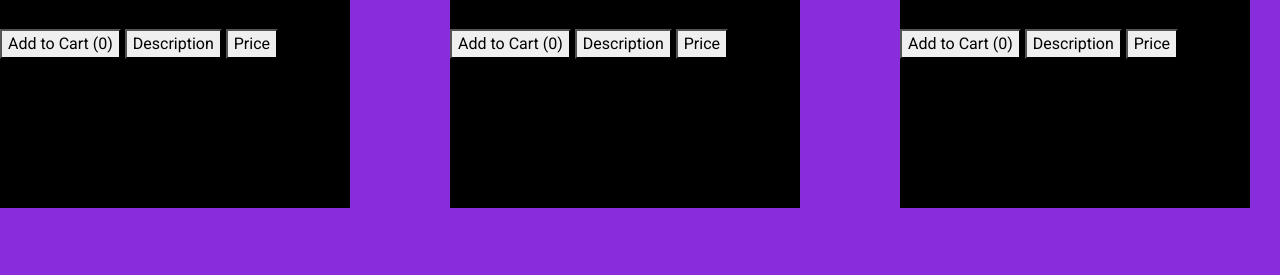
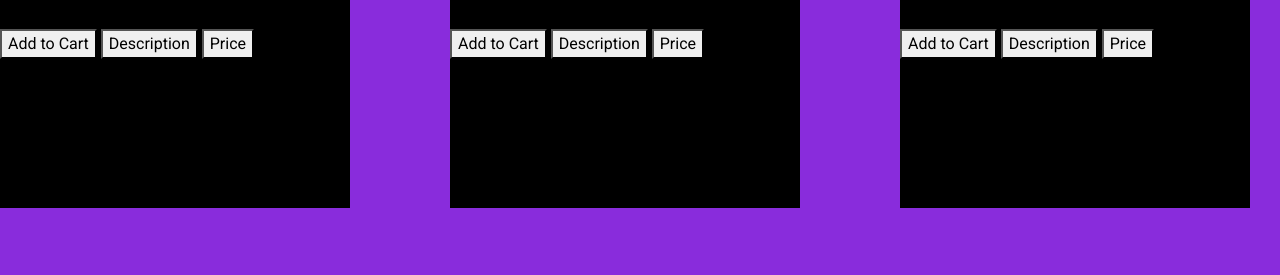
Before and after one commit to jords-springy/juju_sportswear, a plain HTML site: page html/product.html in a window 1280 px wide. Shown: the part 510-785 px from the top of the page. Drawn offline with nearby package versions, Linux system fonts and the light colour scheme; grey boxes are pictures that could not be loaded.

Commit message:
fixed errors

```diff
--- a/script/product.js
+++ b/script/product.js
@@ -8,17 +8,17 @@ function createProduct(name, category, imageUrl, description, quantity, price) {
     this.id = Math.random().toString(36).substr(2, 9);
   }
 
-  let product1 = new createProduct("Men's Graphic Tracksuit", "Men's Sportswear", "https://jords-springy.github.io/hostedimages/images/mens_tracksuit.png",1, "Show your love to the league by suiting up with the Brooklyn Nets Tracksuit. Classic graphics over lightweight and breathable fabric make it a go-to layer for hoopers. With its relaxed fit, it easily layers over your gear.", 1, 2199.99);
+  let product1 = new createProduct("Men's Graphic Tracksuit", "Men's Sportswear", "https://jords-springy.github.io/hostedimages/images/mens_tracksuit.png", "Show your love to the league by suiting up with the Brooklyn Nets Tracksuit. Classic graphics over lightweight and breathable fabric make it a go-to layer for hoopers. With its relaxed fit, it easily layers over your gear.",1, 2199.99);
 
-  let product2 = new createProduct("Men's Road Running Shoes", "Men's Sportswear", "https://jords-springy.github.io/hostedimages/images/mens_nikewin.png",1, "Experience energy return with a combination of Cushlon 3.0 foam and a full-length Nike Air unit in the midsole. Plus, an elastic midfoot band and a spacious forefoot provide an accommodating, comfortable fit.", 1, 2299.99);
+  let product2 = new createProduct("Men's Road Running Shoes", "Men's Sportswear", "https://jords-springy.github.io/hostedimages/images/mens_nikewin.png", "Experience energy return with a combination of Cushlon 3.0 foam and a full-length Nike Air unit in the midsole. Plus, an elastic midfoot band and a spacious forefoot provide an accommodating, comfortable fit.",1, 2299.99);
 
-  let product3 = new createProduct("Men's Running Shoes", "Men's Sportswear", "https://jords-springy.github.io/hostedimages/images/mens_nikeflex.png",1, "The Max Air cushioning offers comfortable stability for lifting whether it's a light or heavy day. A wide, flat base gives you enhanced stability and grip for all kinds of tough workouts without sacrificing style, as you roam from station to station and set to set.", 1, 1699.99);
+  let product3 = new createProduct("Men's Running Shoes", "Men's Sportswear", "https://jords-springy.github.io/hostedimages/images/mens_nikeflex.png", "The Max Air cushioning offers comfortable stability for lifting whether it's a light or heavy day. A wide, flat base gives you enhanced stability and grip for all kinds of tough workouts without sacrificing style, as you roam from station to station and set to set.",1, 1699.99);
 
-  let product4 = new createProduct("Women's Tracksuit", "Women's Sportswear", "https://jords-springy.github.io/hostedimages/images/womens_tracksuit.jpg",1, "Everyone needs a track suit they can count on for everyday life — work-from-home days, weekend nights and everything in between.It has all the details you're after, like a ribbed hem and cuffs, an elastic waist and a full zip for layering your favourite tee underneath.", 1, 1799.99);
+  let product4 = new createProduct("Women's Tracksuit", "Women's Sportswear", "https://jords-springy.github.io/hostedimages/images/womens_tracksuit.jpg", "Everyone needs a track suit they can count on for everyday life — work-from-home days, weekend nights and everything in between.It has all the details you're after, like a ribbed hem and cuffs, an elastic waist and a full zip for layering your favourite tee underneath.",1, 1799.99);
 
-  let product5 = new createProduct("Women's Running Shoes", "Women's Sportswear", "https://jords-springy.github.io/hostedimages/images/womens_nikerev.png",1, "Stylish as ever, comfortable when the rubber meets the road and performance-driven for your desired pace, it's an evolution of a fan favourite that offers a soft, smooth ride.", 1, 375.99);
+  let product5 = new createProduct("Women's Running Shoes", "Women's Sportswear", "https://jords-springy.github.io/hostedimages/images/womens_nikerev.png", "Stylish as ever, comfortable when the rubber meets the road and performance-driven for your desired pace, it's an evolution of a fan favourite that offers a soft, smooth ride.",1,  375.99);
 
-  let product6 = new createProduct("Women's Road Running Shoes", "Women's Sportswear", "https://jords-springy.github.io/hostedimages/images/womens_nikezoom.png",1, "Designed for quick bursts of force, heart-thumping tempo changes and fast-paced workouts, this shoe helps push you to fresh HIIT heights.", 1, 429.99);
+  let product6 = new createProduct("Women's Road Running Shoes", "Women's Sportswear", "https://jords-springy.github.io/hostedimages/images/womens_nikezoom.png", "Designed for quick bursts of force, heart-thumping tempo changes and fast-paced workouts, this shoe helps push you to fresh HIIT heights.",1, 429.99);
 
   let products = [product1, product2, product3, product4, product5, product6];
 
@@ -35,7 +35,7 @@ function createProduct(name, category, imageUrl, description, quantity, price) {
         <p>Price: R${product.price}</p>
         <p class="description">${product.description}</p>
         <br>
-        <button class="addToCart" value='${product.id}'>Add to Cart (0)</button>
+        <button class="addToCart" value='${product.id}'>Add to Cart</button>
         <button class="viewMore">Description</button>
         <button class="price">Price</button>
       </section>
@@ -109,7 +109,7 @@ function createProduct(name, category, imageUrl, description, quantity, price) {
             <p>Price: R${product.price}</p>
             <p class="description">${product.description}</p>
             <br>
-            <button class="addToCart" value='${product.id}'>Add to Cart (0)</button>
+            <button class="addToCart" value='${product.id}'>Add to Cart</button>
             <button class="viewMore">Description</button>
             <button class="price">Price</button>
           </section>
@@ -154,7 +154,7 @@ function createProduct(name, category, imageUrl, description, quantity, price) {
             <p>Price: R${product.price}</p>
             <p class="description">${product.description}</p>
             <br>
-            <button class="addToCart" value='${product.id}'>Add to Cart (0)</button>
+            <button class="addToCart" value='${product.id}'>Add to Cart</button>
             <button class="viewMore">Description</button>
             <button class="price">Price</button>
           </section>
```
Also changed, not shown: html/product.html (+2 -0 lines).
